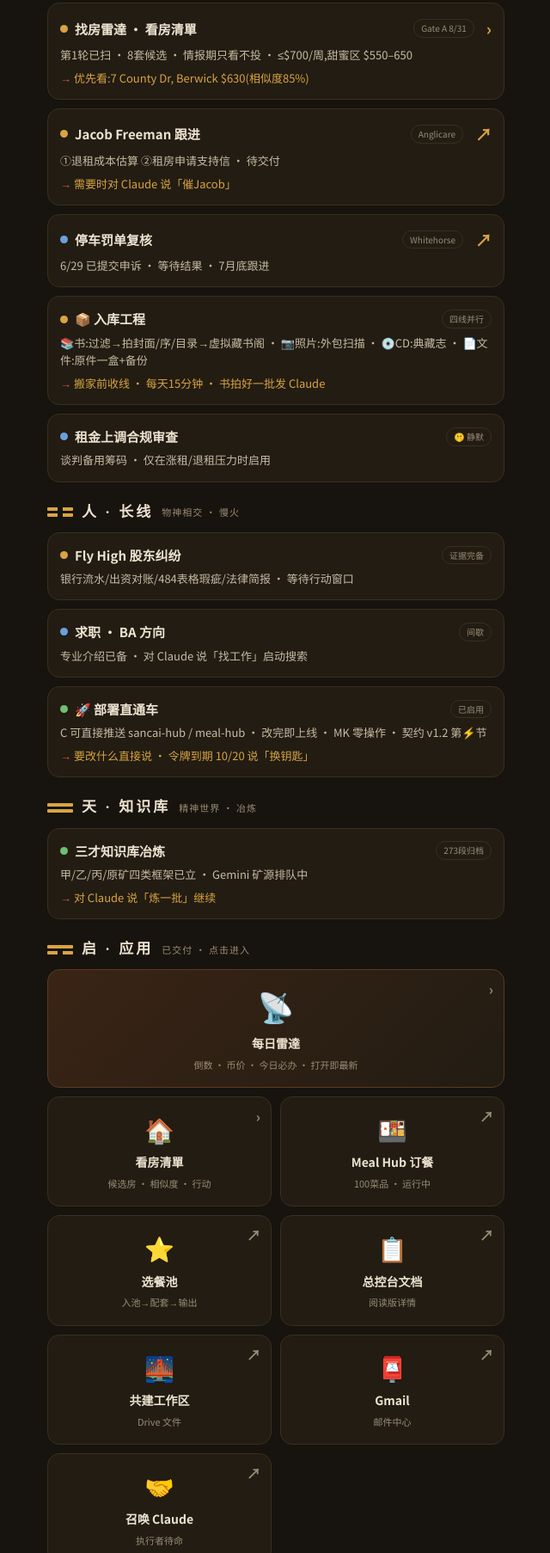
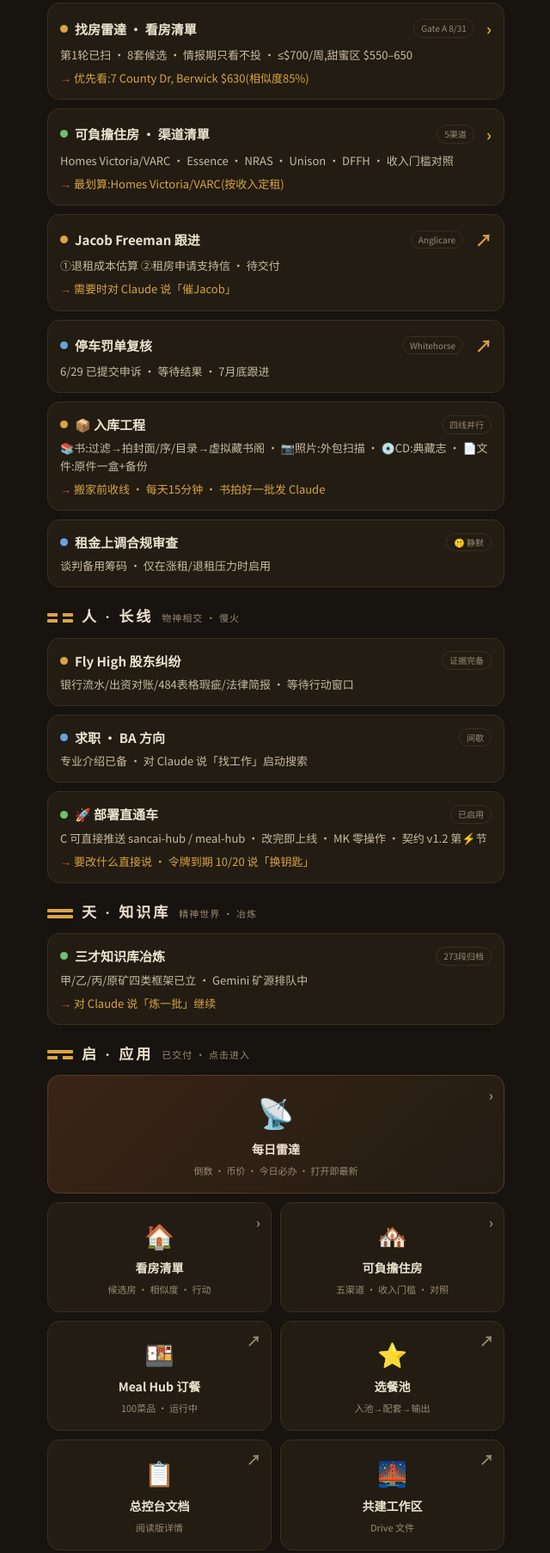
Before and after one commit to mkroychan/sancai-hub, a plain HTML site: page index.html in a window 1280 px wide. Shown: the part 518-2324 px from the top of the page at 86% size, without its empty margins (319-959 px from the left). Drawn offline with Linux system fonts and the light colour scheme.

Commit message:
feat: 控制中心 v1.6 — 新增可負擔住房入口(地区卡片+应用区)

```diff
--- a/index.html
+++ b/index.html
@@ -133,6 +133,12 @@ footer{text-align:center;color:var(--dim);font-size:11px;margin-top:8px;letter-s
     <div class="next">优先看:7 County Dr, Berwick $630(相似度85%)</div>
   </a>
 
+  <a class="card" href="housing.html">
+    <div class="card-top"><i class="dot green"></i><b>可負擔住房 · 渠道清單</b><span class="tag">5渠道</span><span class="sym">›</span></div>
+    <p>Homes Victoria/VARC · Essence · NRAS · Unison · DFFH · 收入门槛对照</p>
+    <div class="next">最划算:Homes Victoria/VARC(按收入定租)</div>
+  </a>
+
   <a class="card" href="https://mail.google.com/mail/u/0/#search/from%3Aanglicarevic.org.au">
     <div class="card-top"><i class="dot amber"></i><b>Jacob Freeman 跟进</b><span class="tag">Anglicare</span><span class="sym">↗</span></div>
     <p>①退租成本估算 ②租房申请支持信 · 待交付</p>
@@ -210,6 +216,10 @@ footer{text-align:center;color:var(--dim);font-size:11px;margin-top:8px;letter-s
       <span class="ico">🏠</span><b>看房清單</b><span>候选房 · 相似度 · 行动</span>
       <span class="sym">›</span>
     </a>
+    <a class="app" href="housing.html">
+      <span class="ico">🏘️</span><b>可負擔住房</b><span>五渠道 · 收入门槛 · 对照</span>
+      <span class="sym">›</span>
+    </a>
     <a class="app" href="https://mkroychan.github.io/meal-hub">
       <span class="ico">🍱</span><b>Meal Hub 订餐</b><span>100菜品 · 运行中</span>
       <span class="sym">↗</span>
@@ -258,7 +268,7 @@ footer{text-align:center;color:var(--dim);font-size:11px;margin-top:8px;letter-s
 </section>
 
 <div class="legend">无符号＝看 &nbsp;·&nbsp; › ↗＝进 &nbsp;·&nbsp; 橙色＝做 &nbsp;·&nbsp; ⧉＝复制</div>
-<footer>数据归己 · 借来的火 · MK ⇄ C · v1.5 · 2026-07-23 · 🚀直通车已启用</footer>
+<footer>数据归己 · 借来的火 · MK ⇄ C · v1.6 · 2026-07-23 · 🚀直通车已启用</footer>
 </div>
 
 <script>
```
